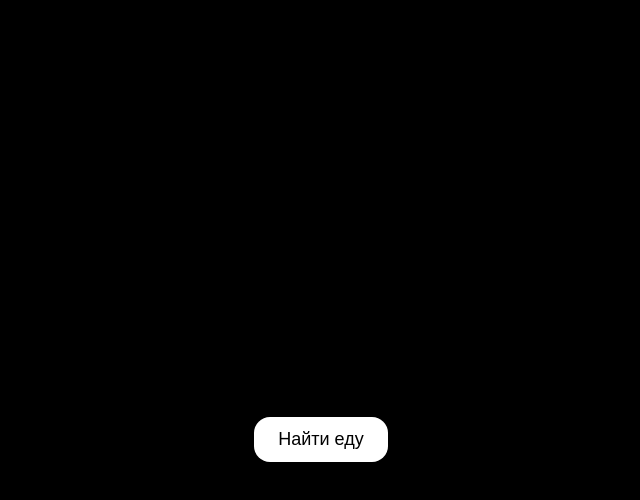
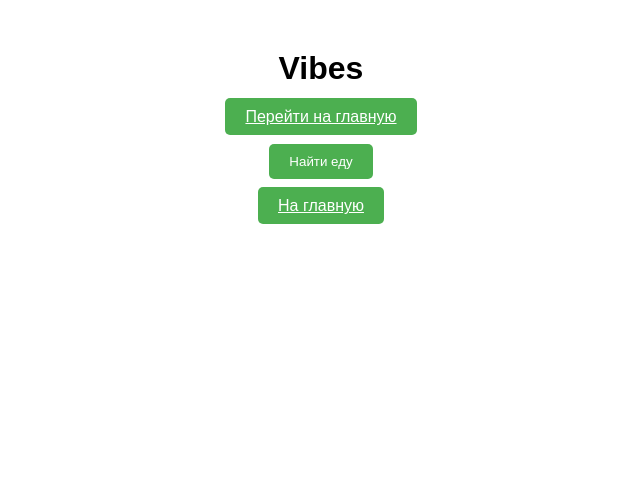
Before and after one commit to Tjamalov/GiveMePlate, a plain HTML site: page newest.html in a window 1280 px wide. Shown: the whole page, without its empty margins (319-959 px from the left). Drawn offline with Linux system fonts and the light colour scheme.

Commit message:
Update newest.html

```diff
--- a/newest.html
+++ b/newest.html
@@ -6,31 +6,20 @@
     <title>Vibes</title>
     <style>
         body {
-            background-color: #000;
-            font-family: 'Manrope', sans-serif;
-            margin: 0;
-            padding: 0;
-            display: flex;
-            flex-direction: column;
-            align-items: center;
-            justify-content: center;
-            height: 100vh;
+            font-family: Arial, sans-serif;
+            text-align: center;
+            margin-top: 50px;
         }
         .button {
-            border-radius: 16px;
-            background-color: #fff;
-            color: #000;
-            padding: 12px 24px;
-            text-decoration: none;
+            padding: 10px 20px;
+            background-color: #4CAF50;
+            color: white;
             border: none;
-            font-size: 18px;
+            border-radius: 5px;
             cursor: pointer;
         }
         .loading {
-            width: 24px;
-            height: 24px;
-            border: 3px solid #fff;
-            border-top-color: transparent;
+            font-size: 2em;
             animation: spin 1s linear infinite;
         }
         @keyframes spin {
@@ -40,39 +29,41 @@
 </head>
 <body>
     <h1>Vibes</h1>
-    <a href="index.html" class="button">Найти еду</a>
-    <div id="result"></div>
+    <a href="index.html" class="button">Перейти на главную</a>
+    <br><br>
+    <button onclick="findFood()" class="button">Найти еду</button>
+    <br><br>
+    <a href="index.html" class="button">На главную</a>
 
     <script>
-        document.querySelector('.button').addEventListener('click', async () => {
-            const resultDiv = document.getElementById('result');
+        function findFood() {
             if (navigator.geolocation) {
-                navigator.geolocation.getCurrentPosition(async (position) => {
-                    resultDiv.innerHTML = '<span class="loading"></span>';
-                    try {
-                        const response = await fetch(`https://nominatim.openstreetmap.org/reverse?format=json&lat=${position.coords.latitude}&lon=${position.coords.longitude}&zoom=18&addressdetails=1`);
-                        const data = await response.json();
-                        if (data && data.address) {
-                            resultDiv.innerHTML = `
-                                <h2>${data.address.cuisine ? 'Ресторан' : data.address.boundary ? 'Бар' : data.address.shop ? 'Кафе' : ''}</h2>
-                                <p>Название: ${data.display_name}</p>
-                                <p>Расстояние: ${(data.distance || 0).toFixed(2)} м</p>
-                            `;
-                        } else {
-                            resultDiv.innerHTML = '<p>Не удалось определить точку.</p>';
-                        }
-                    } catch (error) {
-                        console.error('Ошибка:', error);
-                        resultDiv.innerHTML = '<p>Произошла ошибка при запросе данных.</p>';
+                navigator.geolocation.getCurrentPosition(function(position) {
+                    var lat = position.coords.latitude;
+                    var lng = position.coords.longitude;
+                    // Здесь можно добавить код для запроса API OpenStreetMap
+                    // и обработки результатов.
+                    alert("Ищем ближайшие места с едой в вашем районе.");
+                }, function(error) {
+                    switch (error.code) {
+                        case error.PERMISSION_DENIED:
+                            alert("Пользователь отказался предоставить местоположение.");
+                            break;
+                        case error.POSITION_UNAVAILABLE:
+                            alert("Информация о местоположении недоступна.");
+                            break;
+                        case error.TIMEOUT:
+                            alert("Запрос местоположения превысил время ожидания.");
+                            break;
+                        case error.UNKNOWN_ERROR:
+                            alert("Произошла неизвестная ошибка.");
+                            break;
                     }
-                }, (error) => {
-                    console.error('Ошибка при получении геолокации:', error);
-                    document.getElementById('result').innerHTML = '<p>Не удалось получить вашу локацию.</p>';
                 });
             } else {
-                document.getElementById('result').innerHTML = '<p>Геолокация не поддерживается вашим браузером.</p>';
+                alert("Браузер не поддерживает геолокацию.");
             }
-        });
+        }
     </script>
 </body>
 </html>
```
